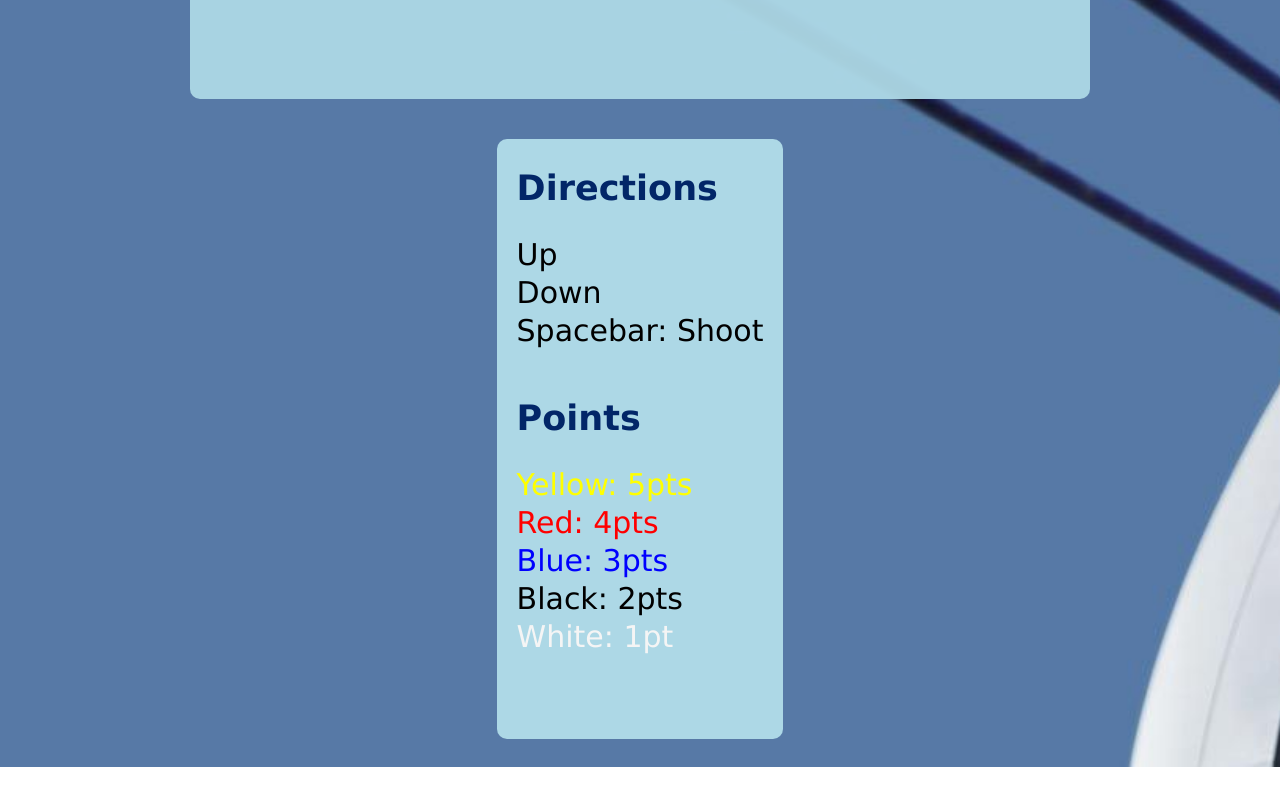
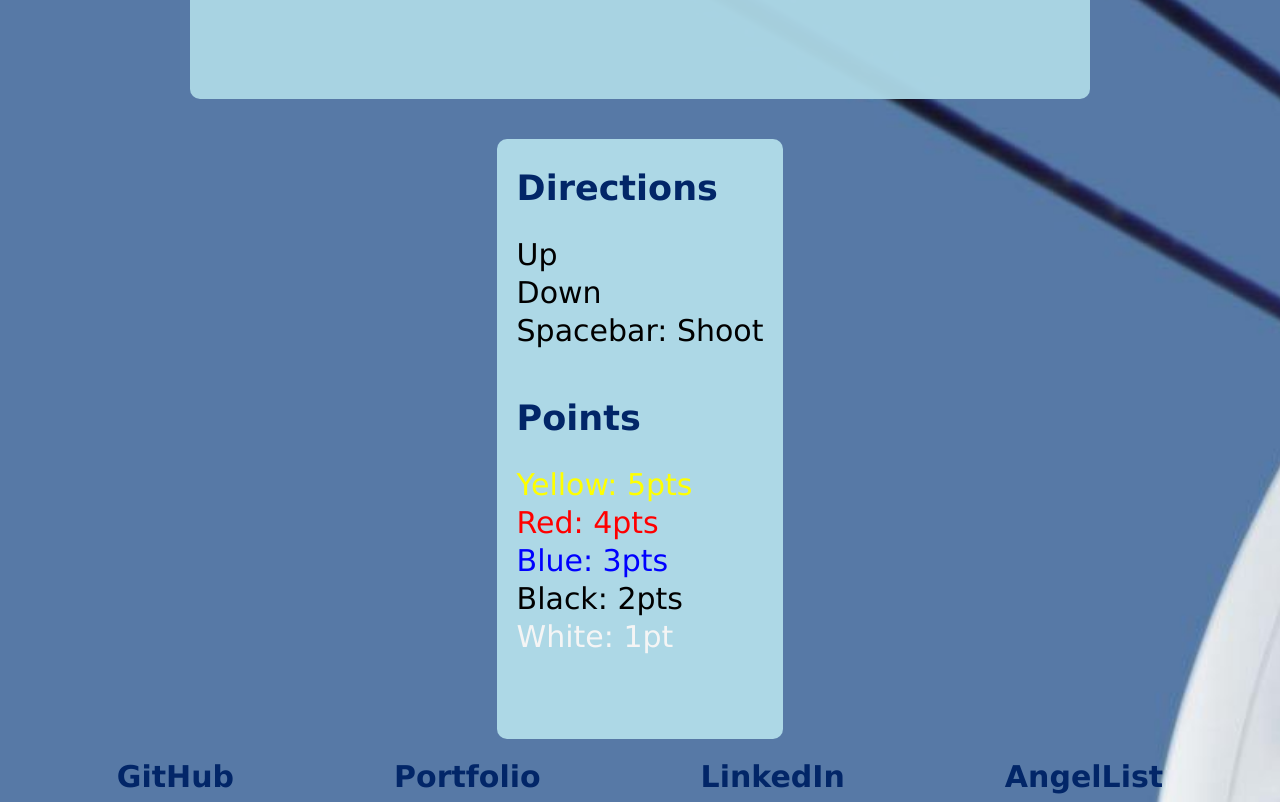
Before and after one commit to priyeshshah147/Archery-2.0, a website: page index.html in a window 1280 px wide. Shown: the part 643-1445 px from the top of the page. Before the commit the page ends 1410 px from the top, so only its background shows below. Drawn offline with Linux system fonts and the light colour scheme.

Commit message:
personal links

```diff
--- a/index.html
+++ b/index.html
@@ -12,6 +12,7 @@
 
 <body>
     <div class="title">Archery 2.0</div>
+    <div class="body3">
         <div class="body2">
             <div class="canvas-front">
                 <canvas id="canvas" width='900' height="600" ></canvas>
@@ -30,7 +31,13 @@
                 <div class="black">Black: 2pts</div>
                 <div class="white">White: 1pt</div>
             </div>
-
+        </div>
+        <div class="personal-links">
+            <a target="_blank" href="https://github.com/priyeshshah147">GitHub</a>
+            <a target="_blank" href="https://github.com/priyeshshah147">Portfolio</a>
+            <a target="_blank" href="https://www.linkedin.com/in/priyesh-shah-bb612688/">LinkedIn</a>
+            <a target="_blank" href="https://angel.co/u/priyesh-shah-3">AngelList</a>
+        </div>
     </div>
 
 </body>
--- a/src/index.scss
+++ b/src/index.scss
@@ -12,11 +12,25 @@
     font-family: 'Lucida Sans Unicode', 'Lucida Grande', 'Lucida Sans', Arial, sans-serif;
 }
 
+.body3{
+    display: flex;
+    flex-direction: column;
+    justify-content: center;
+    width:auto;
+
+}
+
 .body2{
     display: flex;
     flex-direction: row;
     justify-content: center;
     flex-wrap: wrap;
+}
+
+.personal-links{
+    display: flex;
+    flex-direction: row;
+    justify-content: center;
 
 }
 
@@ -54,6 +68,18 @@ h2{
 
 
 
+a {
+    font-size: 30px;
+    font-family:Verdana, Geneva, Tahoma, sans-serif;
+    font-weight: bold;
+    color: rgb(2, 38, 104);
+    text-decoration: none;
+    margin-left: 80px;
+    margin-right: 80px;
+}
+
+
+
 body {
     // background-image: linear-gradient(to right, teal, lightblue);
     background-image: url('../src/styles/yeah22.jpg');
```
Also changed, not shown: dist/main.css. Lines whose indentation alone changed are shown as unchanged.
